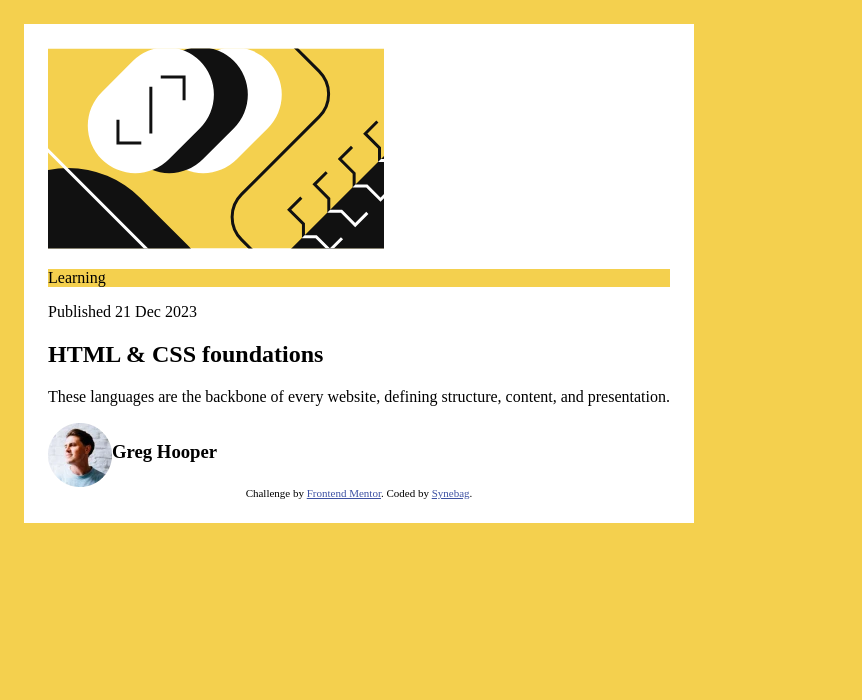
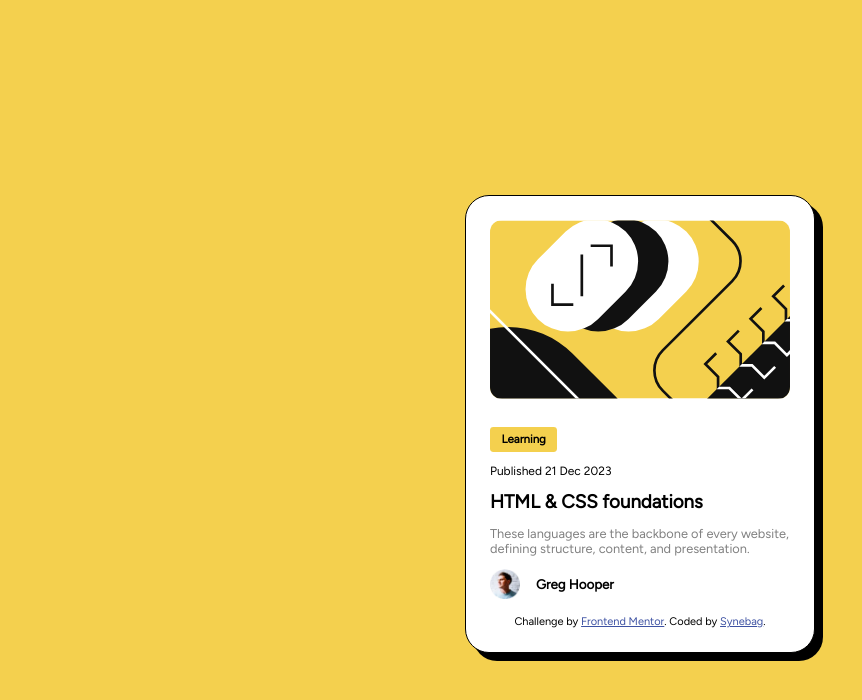
Before and after one commit to Synebag/blog-preview-card-main, a plain HTML site: page blog-preview-card-main/index.html in a window 1280 px wide. Shown: the whole page, without its empty margins (0-862 px from the left). Drawn offline with Linux system fonts and the light colour scheme.

Commit message:
second commit

```diff
--- a/blog-preview-card-main/css/stylesheet.css
+++ b/blog-preview-card-main/css/stylesheet.css
@@ -1,21 +1,78 @@
+html{
+    height: 100%;
+    font-family: 'Figtree', sans-serif;
+}
+
+
 body{
     background-color: hsl(47, 88%, 63%);
-    display: flex;
+    display: grid;
+    justify-items: center;
     align-items: center;
-    justify-items: center;
     padding: 1em;
-    font-family: url(https://fonts.google.com/specimen/Figtree);
+    height: 100%;
 }
 
 .content{
     background-color: hsl(0, 0%, 100%);
     padding: 1.5em;
+    width: 300px;
+    box-shadow: 0.5em 0.5em;
+    border-radius: 1.5em;
+    border: 0.1em black solid;
+    display: grid;
+}
+
+.content__date{
+    font-size: 0.75em;
+}
+
+.content__title{
+    margin: 0;
+    font-weight: bold;
+}
+
+.content__description{
+    color:hsl(0, 0%, 50%);
+    font-size: 0.8em;
+}
+
+.content h5{
+    margin: auto 0;
+}
+
+.content__img{
+    border-radius: 0.75em;
+    overflow: hidden;
+    max-width: 100%;
+    margin-bottom:1em;
 }
 
 .content__publisher{
     display: flex;
+    margin-bottom: 1em;
+}
+
+.content__publisher img{
+    max-width: 10%;
+    margin-right: 1em;
 }
 
 #highlighted-text{
     background-color: hsl(47, 88%, 63%);
+    width: fit-content;
+    padding: 0.5em 1em;
+    border-radius: 0.3em;
+    font-weight: bold;
+    margin-bottom:0;
+    font-size: 0.72em;
 }
+
+@media only screen and (max-width: 375px) {
+    .content{
+        width: 80%;
+    }
+    .content__img{
+        min-width: 70%;
+    }
+}
--- a/blog-preview-card-main/index.html
+++ b/blog-preview-card-main/index.html
@@ -4,6 +4,9 @@
   <meta charset="UTF-8">
   <meta name="viewport" content="width=device-width, initial-scale=1.0"> <!-- displays site properly based on user's device -->
   <link rel="stylesheet" href="./css/stylesheet.css">
+  <link rel="preconnect" href="https://fonts.googleapis.com">
+  <link rel="preconnect" href="https://fonts.gstatic.com" crossorigin>
+  <link href="https://fonts.googleapis.com/css2?family=Figtree&family=Jost:wght@500&family=Poppins&display=swap" rel="stylesheet">
   <link rel="icon" type="image/png" sizes="32x32" href="./assets/images/favicon-32x32.png">
 
   <title>Frontend Mentor | Blog preview card</title>
@@ -19,13 +22,13 @@
     <img class="content__img" src="./assets/images/illustration-article.svg">
 
     <p id="highlighted-text">Learning</p>
-    <p>Published 21 Dec 2023</p>
-    <h2>HTML & CSS foundations</h2>
-    <p>These languages are the backbone of every website, defining structure, content, and presentation.</p>
+    <p class="content__date">Published 21 Dec 2023</p>
+    <h3 class="content__title">HTML & CSS foundations</h3>
+    <p class="content__description">These languages are the backbone of every website, defining structure, content, and presentation.</p>
 
     <div class="content__publisher">
       <img src="./assets/images/image-avatar.webp">
-      <h3>Greg Hooper</h3>
+      <h5>Greg Hooper</h5>
     </div>
 
     <div class="attribution">
```
